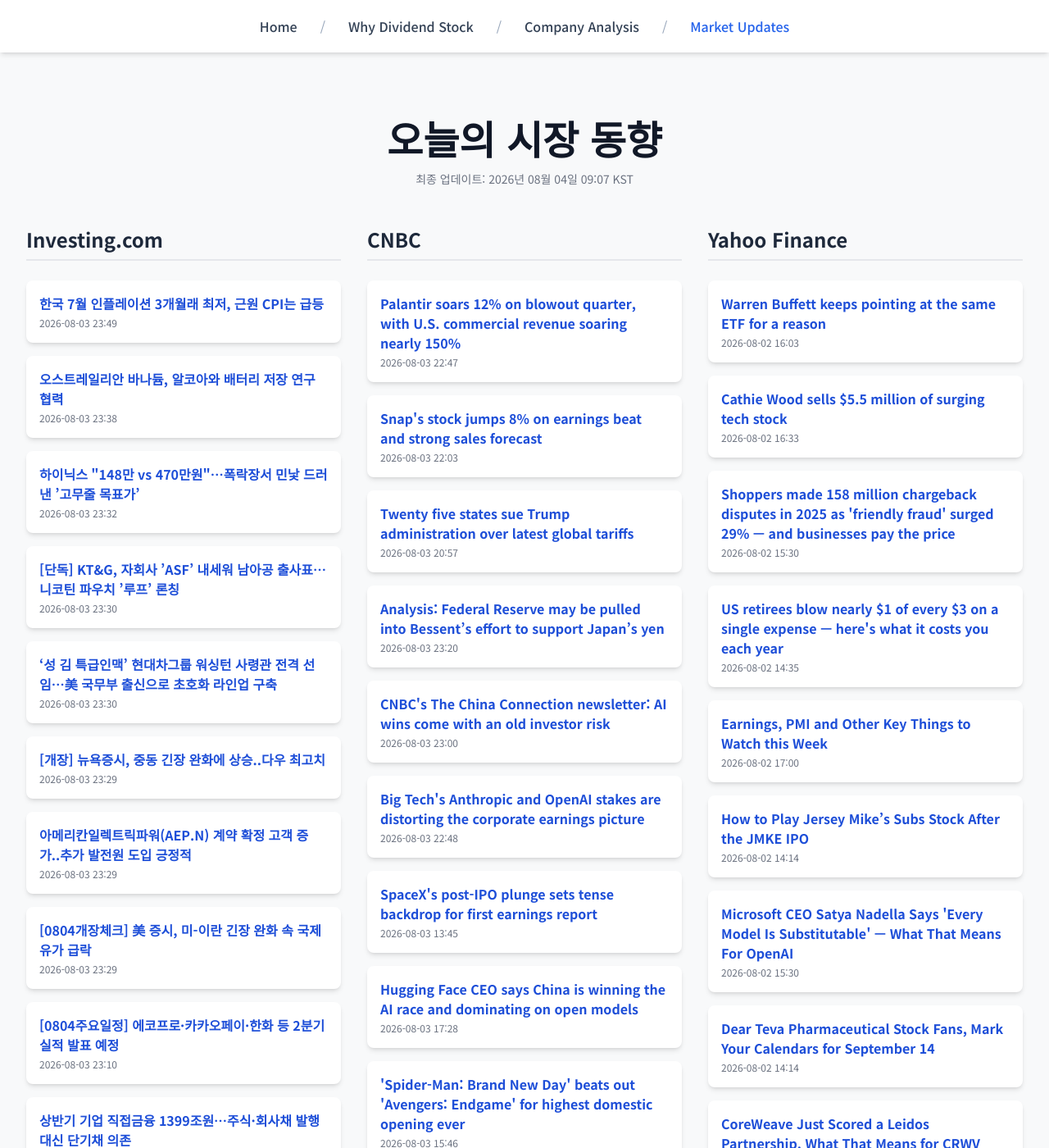
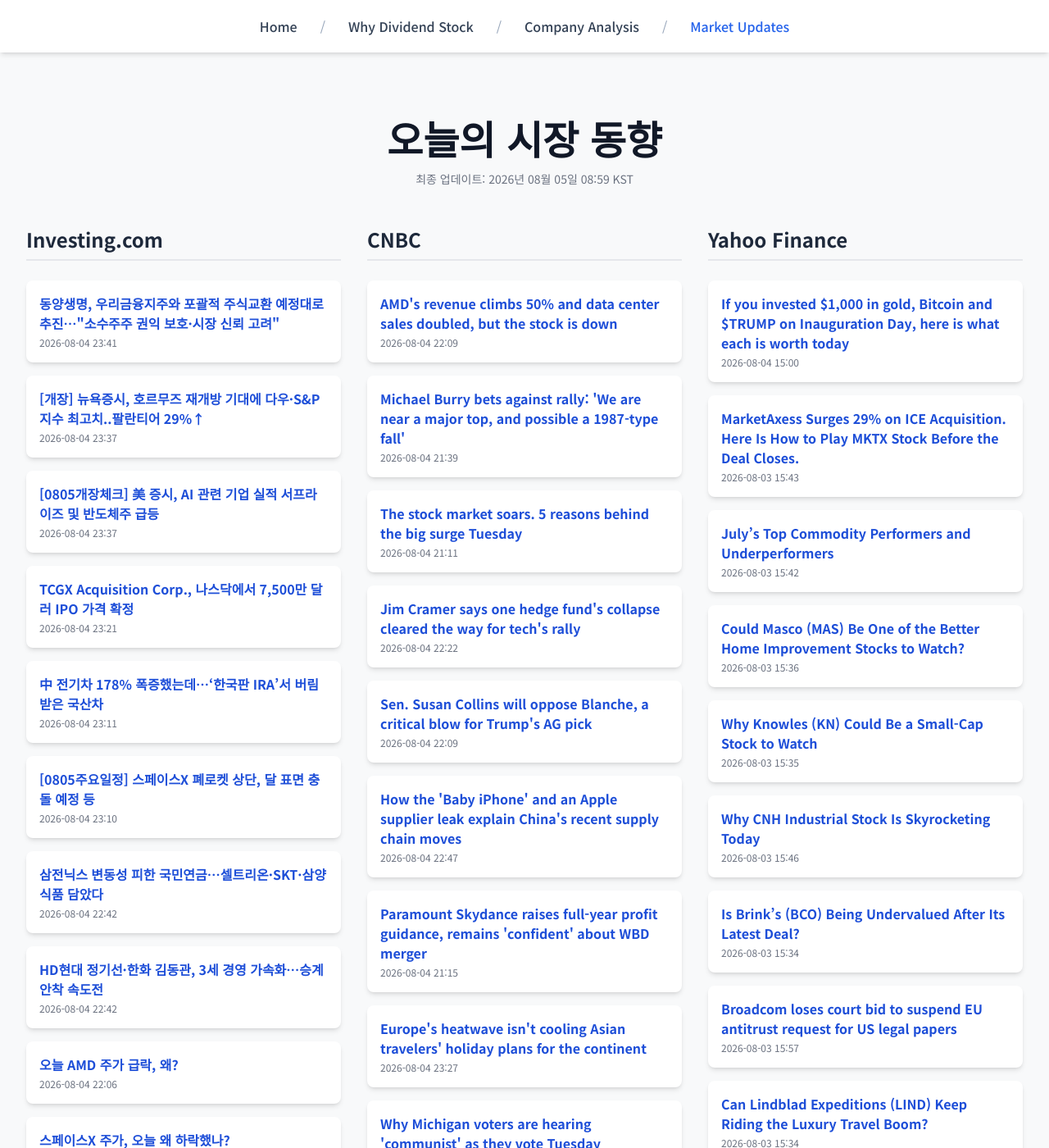
Before and after one commit to Kay-Hwang/my-company-analysis, a Jekyll site: the page built from market-updates.html, in a window 1280 px wide and 1400 px high. Shown: the whole window at 82% size. Built offline with Jekyll 4.4.1, drawn with Linux system fonts in a browser that asks for light colours; nearby versions of some CDN libraries; a script that is not in the unit is left out; some of the changed text lies outside the part shown.

Commit message:
Update daily data

```diff
--- a/_data/latest_data.json
+++ b/_data/latest_data.json
@@ -1,190 +1,190 @@
 {
-  "lastUpdated": "2026년 08월 04일 09:07 KST",
+  "lastUpdated": "2026년 08월 05일 08:59 KST",
   "news": {
     "investing": [
       {
-        "title": "한국 7월 인플레이션 3개월래 최저, 근원 CPI는 급등",
-        "link": "https://kr.investing.com/news/stock-market-news/article-93CH-2042539",
-        "pubDate": "2026-08-03 23:49:50",
-        "summary": "한국 7월 인플레이션 3개월래 최저, 근원 CPI는 급등"
+        "title": "동양생명, 우리금융지주와 포괄적 주식교환 예정대로 추진…\"소수주주 권익 보호·시장 신뢰 고려\"",
+        "link": "https://kr.investing.com/news/stock-market-news/article-2045241",
+        "pubDate": "2026-08-04 23:41:45",
+        "summary": "동양생명, 우리금융지주와 포괄적 주식교환 예정대로 추진…\"소수주주 권익 보호·시장 신뢰 고려\""
       },
       {
-        "title": "오스트레일리안 바나듐, 알코아와 배터리 저장 연구 협력",
-        "link": "https://kr.investing.com/news/stock-market-news/article-93CH-2042528",
-        "pubDate": "2026-08-03 23:38:03",
-        "summary": "오스트레일리안 바나듐, 알코아와 배터리 저장 연구 협력"
+        "title": "[개장] 뉴욕증시, 호르무즈 재개방 기대에 다우·S&P지수 최고치..팔란티어 29%↑",
+        "link": "https://kr.investing.com/news/stock-market-news/article-2045194",
+        "pubDate": "2026-08-04 23:37:38",
+        "summary": "[개장] 뉴욕증시, 호르무즈 재개방 기대에 다우·S&P지수 최고치..팔란티어 29%↑"
       },
       {
-        "title": "﻿하이닉스 \"148만 vs 470만원\"…폭락장서 민낯 드러낸 ’고무줄 목표가’",
-        "link": "https://kr.investing.com/news/stock-market-news/article-2042509",
-        "pubDate": "2026-08-03 23:32:01",
-        "summary": "﻿하이닉스 \"148만 vs 470만원\"…폭락장서 민낯 드러낸 ’고무줄 목표가’"
+        "title": "[0805개장체크] 美 증시, AI 관련 기업 실적 서프라이즈 및 반도체주 급등",
+        "link": "https://kr.investing.com/news/stock-market-news/article-2045191",
+        "pubDate": "2026-08-04 23:37:33",
+        "summary": "[0805개장체크] 美 증시, AI 관련 기업 실적 서프라이즈 및 반도체주 급등"
       },
       {
-        "title": "[단독] KT&G, 자회사 ’ASF’ 내세워 남아공 출사표…니코틴 파우치 ’루프’ 론칭",
-        "link": "https://kr.investing.com/news/stock-market-news/article-2042524",
-        "pubDate": "2026-08-03 23:30:07",
-        "summary": "[단독] KT&G, 자회사 ’ASF’ 내세워 남아공 출사표…니코틴 파우치 ’루프’ 론칭"
+        "title": "TCGX Acquisition Corp., 나스닥에서 7,500만 달러 IPO 가격 확정",
+        "link": "https://kr.investing.com/news/stock-market-news/article-432SI-2045208",
+        "pubDate": "2026-08-04 23:21:02",
+        "summary": "TCGX Acquisition Corp., 나스닥에서 7,500만 달러 IPO 가격 확정"
       },
       {
-        "title": "‘성 김 특급인맥’ 현대차그룹 워싱턴 사령관 전격 선임…美 국무부 출신으로 초호화 라인업 구축",
-        "link": "https://kr.investing.com/news/stock-market-news/article-2042523",
-        "pubDate": "2026-08-03 23:30:05",
-        "summary": "‘성 김 특급인맥’ 현대차그룹 워싱턴 사령관 전격 선임…美 국무부 출신으로 초호화 라인업 구축"
+        "title": "中 전기차 178% 폭증했는데…‘한국판 IRA’서 버림받은 국산차",
+        "link": "https://kr.investing.com/news/stock-market-news/article-2045198",
+        "pubDate": "2026-08-04 23:11:45",
+        "summary": "中 전기차 178% 폭증했는데…‘한국판 IRA’서 버림받은 국산차"
       },
       {
-        "title": "[개장] 뉴욕증시, 중동 긴장 완화에 상승..다우 최고치",
-        "link": "https://kr.investing.com/news/stock-market-news/article-2042520",
-        "pubDate": "2026-08-03 23:29:58",
-        "summary": "[개장] 뉴욕증시, 중동 긴장 완화에 상승..다우 최고치"
+        "title": "[0805주요일정] 스페이스X 폐로켓 상단, 달 표면 충돌 예정 등",
+        "link": "https://kr.investing.com/news/stock-market-news/article-2045192",
+        "pubDate": "2026-08-04 23:10:10",
+        "summary": "[0805주요일정] 스페이스X 폐로켓 상단, 달 표면 충돌 예정 등"
       },
       {
-        "title": "아메리칸일렉트릭파워(AEP.N) 계약 확정 고객 증가..추가 발전원 도입 긍정적",
-        "link": "https://kr.investing.com/news/stock-market-news/article-2042519",
-        "pubDate": "2026-08-03 23:29:56",
-        "summary": "아메리칸일렉트릭파워(AEP.N) 계약 확정 고객 증가..추가 발전원 도입 긍정적"
+        "title": "삼전닉스 변동성 피한 국민연금…셀트리온·SKT·삼양식품 담았다",
+        "link": "https://kr.investing.com/news/stock-market-news/article-2045144",
+        "pubDate": "2026-08-04 22:42:12",
+        "summary": "삼전닉스 변동성 피한 국민연금…셀트리온·SKT·삼양식품 담았다"
       },
       {
-        "title": "[0804개장체크] 美 증시, 미-이란 긴장 완화 속 국제유가 급락",
-        "link": "https://kr.investing.com/news/stock-market-news/article-2042517",
-        "pubDate": "2026-08-03 23:29:51",
-        "summary": "[0804개장체크] 美 증시, 미-이란 긴장 완화 속 국제유가 급락"
+        "title": "HD현대 정기선·한화 김동관, 3세 경영 가속화…승계 안착 속도전",
+        "link": "https://kr.investing.com/news/stock-market-news/article-2045145",
+        "pubDate": "2026-08-04 22:42:08",
+        "summary": "HD현대 정기선·한화 김동관, 3세 경영 가속화…승계 안착 속도전"
       },
       {
-        "title": "[0804주요일정] 에코프로·카카오페이·한화 등 2분기 실적 발표 예정",
-        "link": "https://kr.investing.com/news/stock-market-news/article-2042518",
-        "pubDate": "2026-08-03 23:10:10",
-        "summary": "[0804주요일정] 에코프로·카카오페이·한화 등 2분기 실적 발표 예정"
+        "title": "오늘 AMD 주가 급락, 왜?",
+        "link": "https://kr.investing.com/news/stock-market-news/article-93CH-2045089",
+        "pubDate": "2026-08-04 22:06:59",
+        "summary": "오늘 AMD 주가 급락, 왜?"
       },
       {
-        "title": "상반기 기업 직접금융 1399조원…주식·회사채 발행 대신 단기채 의존",
-        "link": "https://kr.investing.com/news/stock-market-news/article-2042510",
-        "pubDate": "2026-08-03 22:42:01",
-        "summary": "상반기 기업 직접금융 1399조원…주식·회사채 발행 대신 단기채 의존"
+        "title": "스페이스X 주가, 오늘 왜 하락했나?",
+        "link": "https://kr.investing.com/news/stock-market-news/article-93CH-2045080",
+        "pubDate": "2026-08-04 22:02:50",
+        "summary": "스페이스X 주가, 오늘 왜 하락했나?"
       }
     ],
     "cnbc": [
       {
-        "title": "Palantir soars 12% on blowout quarter, with U.S. commercial revenue soaring nearly 150%",
-        "link": "https://www.cnbc.com/2026/08/03/palantir-pltr-earnings-q2-2026.html",
-        "pubDate": "Mon, 03 Aug 2026 22:47:54 GMT",
-        "summary": "Palantir's second-quarter earnings beat expectations, and the AI software company lifted revenue guidance."
+        "title": "AMD's revenue climbs 50% and data center sales doubled, but the stock is down",
+        "link": "https://www.cnbc.com/2026/08/04/amd-earnings-report-q2-2026.html",
+        "pubDate": "Tue, 04 Aug 2026 22:09:17 GMT",
+        "summary": "AMD's data center unit is driving the company's growth, up 107% over last year."
       },
       {
-        "title": "Snap's stock jumps 8% on earnings beat and strong sales forecast",
-        "link": "https://www.cnbc.com/2026/08/03/snap-q2-earnings-report-2026.html",
-        "pubDate": "Mon, 03 Aug 2026 22:03:52 GMT",
-        "summary": "Snap beat analysts' estimates across the board in its second-quarter earnings report."
+        "title": "Michael Burry bets against rally: 'We are near a major top, and possible a 1987-type fall'",
+        "link": "https://www.cnbc.com/2026/08/04/michael-burry-bets-against-rally-we-are-near-a-major-top.html",
+        "pubDate": "Tue, 04 Aug 2026 21:39:30 GMT",
+        "summary": "\"I continue to believe it is possible we are near a major top, and possible a 1987-type fall,\" Burry said in a Tuesday Substack post."
       },
       {
-        "title": "Twenty five states sue Trump administration over latest global tariffs",
-        "link": "https://www.cnbc.com/2026/08/03/trump-tariffs-25-states-lawsuit-supreme-court.html",
-        "pubDate": "Mon, 03 Aug 2026 20:57:02 GMT",
-        "summary": "Twenty five states sued the Trump administration, arguing its latest global tariffs unlawfully replace duties already struck down by courts."
+        "title": "The stock market soars. 5 reasons behind the big surge Tuesday",
+        "link": "https://www.cnbc.com/2026/08/04/the-stock-market-soars-5-reasons-behind-the-big-surge-tuesday.html",
+        "pubDate": "Tue, 04 Aug 2026 21:11:05 GMT",
+        "summary": "The Dow had its best day in nearly two months and the S&amp;P 500 rose to new highs."
       },
       {
-        "title": "Analysis: Federal Reserve may be pulled into Bessent’s effort to support Japan’s yen",
-        "link": "https://www.cnbc.com/2026/08/03/bessent-fed-japan-yen-fima-repo-facility.html",
-        "pubDate": "Mon, 03 Aug 2026 23:20:54 GMT",
-        "summary": "Treasury Secretary Scott Bessent wants to defend the yen without selling Treasurys into a sensitive U.S. bond market. The Federal Reserve could help."
+        "title": "Jim Cramer says one hedge fund's collapse cleared the way for tech's rally",
+        "link": "https://www.cnbc.com/2026/08/04/cramer-one-hedge-fund-collapse-cleared-way-for-tech-rally.html",
+        "pubDate": "Tue, 04 Aug 2026 22:22:22 GMT",
+        "summary": "CNBC's Jim Cramer said the collapse of AI-focused hedge fund Situational Awareness removed a major source of forced selling."
       },
       {
-        "title": "CNBC's The China Connection newsletter: AI wins come with an old investor risk",
-        "link": "https://www.cnbc.com/2026/08/03/cnbcs-the-china-connection-newsletter-ai-wins-create-investor-risks.html",
-        "pubDate": "Mon, 03 Aug 2026 23:00:01 GMT",
-        "summary": "From a surprise yuan devaluation in 2015 to crackdowns in recent years, many of Beijing's policy moves appear abrupt to outsiders."
+        "title": "Sen. Susan Collins will oppose Blanche, a critical blow for Trump's AG pick",
+        "link": "https://www.cnbc.com/2026/08/04/todd-blanche-weaponization-fund-senate-confirmation.html",
+        "pubDate": "Tue, 04 Aug 2026 22:09:14 GMT",
+        "summary": "Attorney General nominee Todd Blanche needs at least 50 votes on the Senate floor to be confirmed after clearing the Senate Judiciary Committee."
       },
       {
-        "title": "Big Tech's Anthropic and OpenAI stakes are distorting the corporate earnings picture",
-        "link": "https://www.cnbc.com/2026/08/03/big-techs-anthropic-and-openai-stakes-distort-corporate-earnings.html",
-        "pubDate": "Mon, 03 Aug 2026 22:48:18 GMT",
-        "summary": "If you were to strip out Big Tech's investment gains from private AI companies, the earnings story is a lot less bullish."
+        "title": "How the 'Baby iPhone' and an Apple supplier leak explain China's recent supply chain moves",
+        "link": "https://www.cnbc.com/2026/08/04/china-apple-india-tata-electronics.html",
+        "pubDate": "Tue, 04 Aug 2026 22:47:43 GMT",
+        "summary": "In China's biggest electronics marketplace, Huaqiangbei, technicians don't have the parts to make exact copies of Apple's latest phones."
       },
       {
-        "title": "SpaceX's post-IPO plunge sets tense backdrop for first earnings report",
-        "link": "https://www.cnbc.com/2026/08/03/spacexs-post-ipo-plunge-sets-tense-backdrop-for-first-earnings-report.html",
-        "pubDate": "Mon, 03 Aug 2026 13:45:02 GMT",
-        "summary": "Two weeks after Tesla's earnings report was panned by Wall Street, Elon Musk faces investors again, but this time to discuss SpaceX's results."
+        "title": "Paramount Skydance raises full-year profit guidance, remains 'confident' about WBD merger",
+        "link": "https://www.cnbc.com/2026/08/04/paramount-skydance-psky-earnings-q2-2026.html",
+        "pubDate": "Tue, 04 Aug 2026 21:15:03 GMT",
+        "summary": "Paramount Skydance reported second-quarter earnings after the bell and said it continues to prepare for its proposed merger with Warner Bros. Discovery."
       },
       {
-        "title": "Hugging Face CEO says China is winning the AI race and dominating on open models",
-        "link": "https://www.cnbc.com/2026/08/03/hugging-face-china-ai-race-open-models.html",
-        "pubDate": "Mon, 03 Aug 2026 17:28:17 GMT",
-        "summary": "Hugging Face CEO Clément Delangue said Chinese AI models could catch up to the U.S. as soon as this year."
+        "title": "Europe's heatwave isn't cooling Asian travelers' holiday plans for the continent",
+        "link": "https://www.cnbc.com/2026/08/05/europe-heatwave-travel-demand-asia.html",
+        "pubDate": "Tue, 04 Aug 2026 23:27:44 GMT",
+        "summary": "Asian travelers' appetite for Europe remains resilient despite record-breaking heat, with spending in Northern Europe projected to increase."
       },
       {
-        "title": "'Spider-Man: Brand New Day' beats out 'Avengers: Endgame' for highest domestic opening ever",
-        "link": "https://www.cnbc.com/2026/08/03/spider-man-brand-new-day-debut-360m-highest-domestic-opening-ever.html",
-        "pubDate": "Mon, 03 Aug 2026 15:46:27 GMT",
-        "summary": "Sony and Marvel's \"Spider-Man: Brand New Day\" set the record for the highest domestic opening weekend of all time with $360 million in ticket sales."
+        "title": "Why Michigan voters are hearing 'communist' as they vote Tuesday",
+        "link": "https://www.cnbc.com/2026/08/04/trump-election-republicans-democrats-communist.html",
+        "pubDate": "Tue, 04 Aug 2026 14:16:25 GMT",
+        "summary": "President Donald Trump and Republican allies are escalating attacks that label Democrats communists after progressive candidates won elections and primaries."
       },
       {
-        "title": "Are Americans ready to embrace tiny 'cars'? These companies think so",
-        "link": "https://www.cnbc.com/2026/08/03/electric-lsv-stellantis-fiat-toppolino.html",
-        "pubDate": "Mon, 03 Aug 2026 16:57:42 GMT",
-        "summary": "Electric low-speed vehicles, or LSVs, are a step above a traditional golf cart but below a typical light-duty car or truck sold in the U.S."
+        "title": "Chipotle stock falls on potential link to salmonella outbreak in Minnesota",
+        "link": "https://www.cnbc.com/2026/08/04/chipotle-stock-falls-salmonella-outbreak-minnesota.html",
+        "pubDate": "Tue, 04 Aug 2026 20:13:38 GMT",
+        "summary": "Chipotle has pulled the affected supply from restaurants and replaced them with peppers from different growers, according to the company."
       }
     ],
     "yahoo": [
       {
-        "title": "Warren Buffett keeps pointing at the same ETF for a reason",
-        "link": "https://finance.yahoo.com/markets/stocks/articles/warren-buffett-keeps-pointing-same-160300409.html",
-        "pubDate": "2026-08-02T16:03:00Z",
-        "summary": "Warren Buffett keeps pointing at the same ETF for a reason"
+        "title": "If you invested $1,000 in gold, Bitcoin and $TRUMP on Inauguration Day, here is what each is worth today",
+        "link": "https://finance.yahoo.com/markets/crypto/articles/invested-1-000-gold-bitcoin-150000514.html",
+        "pubDate": "2026-08-04T15:00:00Z",
+        "summary": "If you invested $1,000 in gold, Bitcoin and $TRUMP on Inauguration Day, here is what each is worth today"
       },
       {
-        "title": "Cathie Wood sells $5.5 million of surging tech stock",
-        "link": "https://finance.yahoo.com/markets/stocks/articles/cathie-wood-sells-5-5-163300469.html",
-        "pubDate": "2026-08-02T16:33:00Z",
-        "summary": "Cathie Wood sells $5.5 million of surging tech stock"
+        "title": "MarketAxess Surges 29% on ICE Acquisition. Here Is How to Play MKTX Stock Before the Deal Closes.",
+        "link": "https://finance.yahoo.com/markets/stocks/articles/marketaxess-surges-29-ice-acquisition-154309719.html",
+        "pubDate": "2026-08-03T15:43:09Z",
+        "summary": "MarketAxess Surges 29% on ICE Acquisition. Here Is How to Play MKTX Stock Before the Deal Closes."
       },
       {
-        "title": "Shoppers made 158 million chargeback disputes in 2025 as 'friendly fraud' surged 29% — and businesses pay the price",
-        "link": "https://finance.yahoo.com/small-business/articles/shoppers-made-158-million-chargeback-153000950.html",
-        "pubDate": "2026-08-02T15:30:00Z",
-        "summary": "Shoppers made 158 million chargeback disputes in 2025 as 'friendly fraud' surged 29% — and businesses pay the price"
+        "title": "July’s Top Commodity Performers and Underperformers",
+        "link": "https://finance.yahoo.com/markets/commodities/articles/july-top-commodity-performers-underperformers-154213235.html",
+        "pubDate": "2026-08-03T15:42:13Z",
+        "summary": "July’s Top Commodity Performers and Underperformers"
       },
       {
-        "title": "US retirees blow nearly $1 of every $3 on a single expense — here's what it costs you each year",
-        "link": "https://finance.yahoo.com/real-estate/articles/us-retirees-blow-nearly-1-143500205.html",
-        "pubDate": "2026-08-02T14:35:00Z",
-        "summary": "US retirees blow nearly $1 of every $3 on a single expense — here's what it costs you each year"
+        "title": "Could Masco (MAS) Be One of the Better Home Improvement Stocks to Watch?",
+        "link": "https://finance.yahoo.com/markets/stocks/articles/could-masco-mas-one-better-153603674.html",
+        "pubDate": "2026-08-03T15:36:03Z",
+        "summary": "Could Masco (MAS) Be One of the Better Home Improvement Stocks to Watch?"
       },
       {
-        "title": "Earnings, PMI and Other Key Things to Watch this Week",
-        "link": "https://finance.yahoo.com/markets/stocks/articles/earnings-pmi-other-key-things-170002166.html",
-        "pubDate": "2026-08-02T17:00:02Z",
-        "summary": "Earnings, PMI and Other Key Things to Watch this Week"
+        "title": "Why Knowles (KN) Could Be a Small-Cap Stock to Watch",
+        "link": "https://finance.yahoo.com/small-business/articles/why-knowles-kn-could-small-153521877.html",
+        "pubDate": "2026-08-03T15:35:21Z",
+        "summary": "Why Knowles (KN) Could Be a Small-Cap Stock to Watch"
       },
       {
-        "title": "How to Play Jersey Mike’s Subs Stock After the JMKE IPO",
-        "link": "https://finance.yahoo.com/markets/stocks/articles/play-jersey-mike-subs-stock-141448797.html",
-        "pubDate": "2026-08-02T14:14:48Z",
-        "summary": "How to Play Jersey Mike’s Subs Stock After the JMKE IPO"
+        "title": "Why CNH Industrial Stock Is Skyrocketing Today",
+        "link": "https://finance.yahoo.com/markets/stocks/articles/why-cnh-industrial-stock-skyrocketing-154633880.html",
+        "pubDate": "2026-08-03T15:46:33Z",
+        "summary": "Why CNH Industrial Stock Is Skyrocketing Today"
       },
       {
-        "title": "Microsoft CEO Satya Nadella Says 'Every Model Is Substitutable' — What That Means For OpenAI",
-        "link": "https://finance.yahoo.com/technology/ai/articles/microsoft-ceo-satya-nadella-says-153026289.html",
-        "pubDate": "2026-08-02T15:30:26Z",
-        "summary": "Microsoft CEO Satya Nadella Says 'Every Model Is Substitutable' — What That Means For OpenAI"
+        "title": "Is Brink’s (BCO) Being Undervalued After Its Latest Deal?",
+        "link": "https://finance.yahoo.com/markets/stocks/articles/brink-bco-being-undervalued-latest-153457132.html",
+        "pubDate": "2026-08-03T15:34:57Z",
+        "summary": "Is Brink’s (BCO) Being Undervalued After Its Latest Deal?"
       },
       {
-        "title": "Dear Teva Pharmaceutical Stock Fans, Mark Your Calendars for September 14",
-        "link": "https://finance.yahoo.com/healthcare/articles/dear-teva-pharmaceutical-stock-fans-141402893.html",
-        "pubDate": "2026-08-02T14:14:02Z",
-        "summary": "Dear Teva Pharmaceutical Stock Fans, Mark Your Calendars for September 14"
+        "title": "Broadcom loses court bid to suspend EU antitrust request for US legal papers",
+        "link": "https://finance.yahoo.com/technology/articles/broadcom-loses-court-bid-suspend-155709395.html",
+        "pubDate": "2026-08-03T15:57:09Z",
+        "summary": "Broadcom loses court bid to suspend EU antitrust request for US legal papers"
       },
       {
-        "title": "CoreWeave Just Scored a Leidos Partnership. What That Means for CRWV Stock Here.",
-        "link": "https://finance.yahoo.com/markets/stocks/articles/coreweave-just-scored-leidos-partnership-141239028.html",
-        "pubDate": "2026-08-02T14:12:39Z",
-        "summary": "CoreWeave Just Scored a Leidos Partnership. What That Means for CRWV Stock Here."
+        "title": "Can Lindblad Expeditions (LIND) Keep Riding the Luxury Travel Boom?",
+        "link": "https://finance.yahoo.com/markets/stocks/articles/lindblad-expeditions-lind-keep-riding-153437476.html",
+        "pubDate": "2026-08-03T15:34:37Z",
+        "summary": "Can Lindblad Expeditions (LIND) Keep Riding the Luxury Travel Boom?"
       },
       {
-        "title": "Why Steel Stocks Are the Perfect Blend Between a Hot AI Trade and a Crash-Proof Portfolio",
-        "link": "https://finance.yahoo.com/markets/commodities/articles/why-steel-stocks-perfect-blend-140002138.html",
-        "pubDate": "2026-08-02T14:00:02Z",
-        "summary": "Why Steel Stocks Are the Perfect Blend Between a Hot AI Trade and a Crash-Proof Portfolio"
+        "title": "Why UnitedHealth Group (UNH) Is Back on Investors’ Radar",
+        "link": "https://finance.yahoo.com/markets/stocks/articles/why-unitedhealth-group-unh-back-153314421.html",
+        "pubDate": "2026-08-03T15:33:14Z",
+        "summary": "Why UnitedHealth Group (UNH) Is Back on Investors’ Radar"
       }
     ]
   }
```
